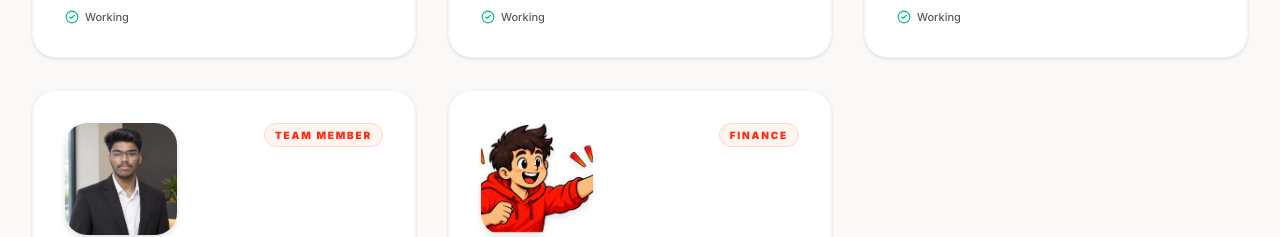
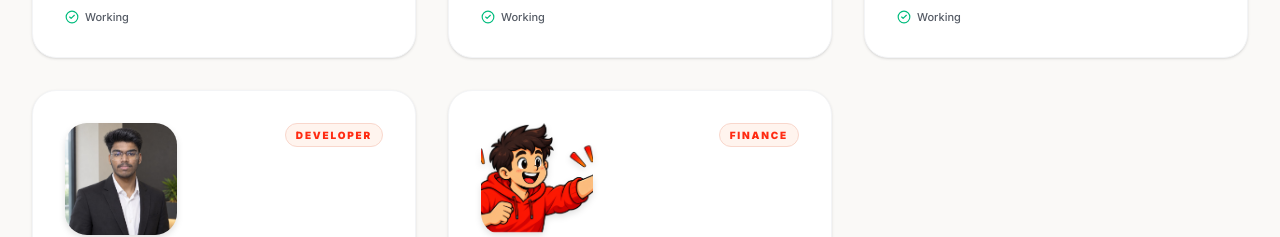
Before and after one commit to Claxic-off/claxic-website, a React (Vite) app: page /members in a window 1280 px wide. Shown: the part 1000-1237 px from the top of the page. Built offline with nearby package versions, Linux system fonts and the light colour scheme; no server answers.

Commit message:
Change badge from 'TEAM MEMBER' to 'DEVELOPER'

```diff
--- a/src/data/members.js
+++ b/src/data/members.js
@@ -59,7 +59,7 @@ export const MEMBERS = [
     role: 'Full Stack Developer',
     department: 'Core',
     avatar: jiteshAvatar,
-    badge: 'TEAM MEMBER',
+    badge: 'DEVELOPER',
     bio: 'Jitesh is a BCA student and Full Stack Developer passionate about building modern web applications using contemporary technologies and AI-powered development tools. He contributes to both management and development at Claxic, helping transform ideas into practical digital experiences.',
     skills: ['React.js', 'Node.js', 'Next.js', 'Tailwind CSS', 'TypeScript', 'GitHub', 'AI-Powered Development Tools'],
     status: 'Claxic Technologies | Claxic Academy',
```
